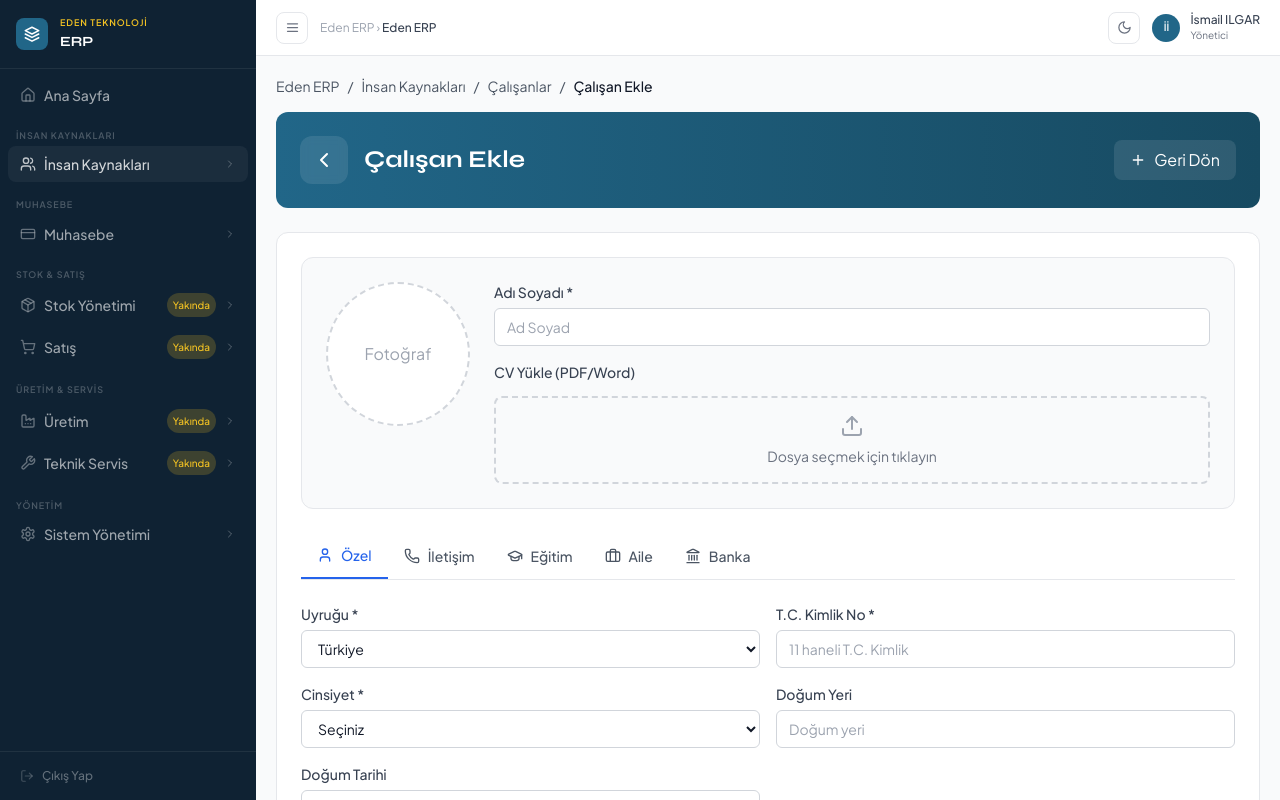
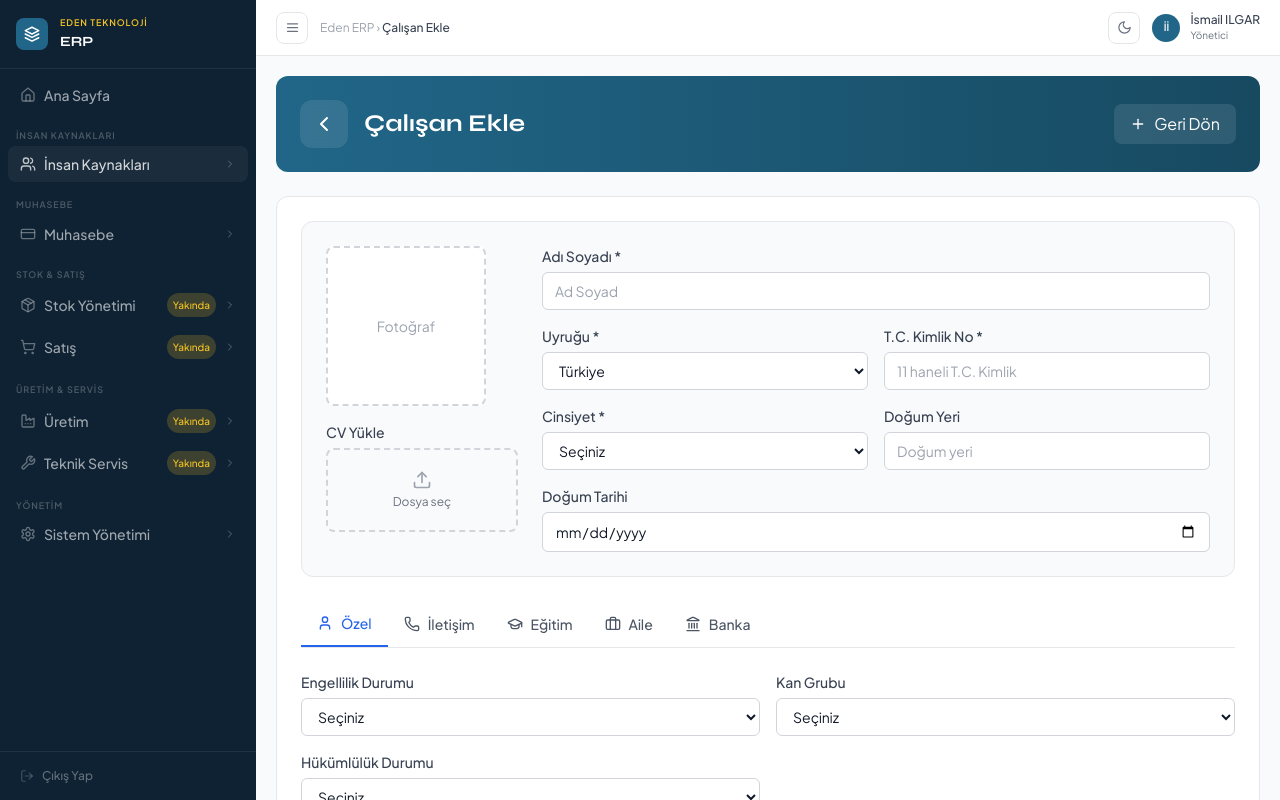
Before and after one commit to ismailthedrizzt/eden-erp, a Next.js app: page /app/ik/personel/ekle in a window 1280 px wide. Built offline with nearby package versions, Linux system fonts and the light colour scheme.

Commit message:
Restructure Hero section with vertical layout and move breadcrumb to header

```diff
--- a/app/app/ik/personel/ekle/page.tsx
+++ b/app/app/ik/personel/ekle/page.tsx
@@ -10,17 +10,6 @@ export default function PersonelEklePage() {
 
   return (
     <>
-      {/* Breadcrumb */}
-      <nav className="flex items-center gap-2 text-sm text-gray-600 dark:text-gray-400 mb-4">
-        <span className="hover:text-gray-900 dark:hover:text-white cursor-pointer" onClick={() => router.push('/')}>Eden ERP</span>
-        <span>/</span>
-        <span className="hover:text-gray-900 dark:hover:text-white cursor-pointer" onClick={() => router.push('/app/ik')}>İnsan Kaynakları</span>
-        <span>/</span>
-        <span className="hover:text-gray-900 dark:hover:text-white cursor-pointer" onClick={() => router.push('/app/ik/personel')}>Çalışanlar</span>
-        <span>/</span>
-        <span className="text-gray-900 dark:text-white font-medium">Çalışan Ekle</span>
-      </nav>
-
       <PageBanner
         title="Çalışan Ekle"
         icon={<ChevronLeft size={24} />}
--- a/app/app/layout.tsx
+++ b/app/app/layout.tsx
@@ -8,8 +8,10 @@ import { cn } from '@/lib/utils'
 
 const BREADCRUMBS: Record<string, string> = {
   '/app': 'Ana Sayfa',
-  '/app/ik/teskilat': 'İK › Teşkilat & Kadro',
-  '/app/ik/personel': 'İK › Çalışanlar',
+  '/app/ik': 'İnsan Kaynakları',
+  '/app/ik/teskilat': 'İnsan Kaynakları › Teşkilat & Kadro',
+  '/app/ik/personel': 'İnsan Kaynakları › Çalışanlar',
+  '/app/ik/personel/ekle': 'İnsan Kaynakları › Çalışanlar › Çalışan Ekle',
   '/app/muhasebe/dashboard': 'Muhasebe › Dashboard',
   '/app/muhasebe/islemler': 'Muhasebe › İşlemler',
   '/app/muhasebe/borclar': 'Muhasebe › Borç Takip',
--- a/components/modules/ik/PersonelForm.tsx
+++ b/components/modules/ik/PersonelForm.tsx
@@ -91,15 +91,18 @@ export default function PersonelForm({ onSuccess, onCancel }: { onSuccess: () =>
       {/* Fixed Hero Section */}
       <div className="bg-gray-50 dark:bg-gray-800 rounded-xl border border-gray-200 dark:border-gray-700 p-6">
         <div className="flex gap-6">
+          {/* Left Panel - Vertical Layout */}
+          <div className="w-48 flex flex-col gap-4">
+            {/* Photo Upload */}
             <div className="relative group">
-            <div className="w-36 h-36 rounded-full border-2 border-dashed border-gray-300 dark:border-gray-600 flex items-center justify-center bg-white dark:bg-gray-900 overflow-hidden">
+              <div className="w-40 h-40 rounded-lg border-2 border-dashed border-gray-300 dark:border-gray-600 flex items-center justify-center bg-white dark:bg-gray-900 overflow-hidden">
                 {formData.photo ? (
                   <img src={URL.createObjectURL(formData.photo)} alt="Fotoğraf" className="w-full h-full object-cover" />
                 ) : (
-                <span className="text-gray-400">Fotoğraf</span>
+                  <span className="text-gray-400 text-sm">Fotoğraf</span>
                 )}
               </div>
-            <div className="absolute inset-0 flex items-center justify-center bg-black/50 opacity-0 group-hover:opacity-100 transition-opacity rounded-full">
+              <div className="absolute inset-0 flex items-center justify-center bg-black/50 opacity-0 group-hover:opacity-100 transition-opacity rounded-lg">
                 <label className="cursor-pointer">
                   <Camera className="text-white" size={24} />
                   <input
@@ -112,6 +115,37 @@ export default function PersonelForm({ onSuccess, onCancel }: { onSuccess: () =>
               </div>
             </div>
 
+            {/* CV Upload */}
+            <div className="flex flex-col gap-1.5">
+              <label className="text-sm font-medium text-gray-700 dark:text-gray-300">CV Yükle</label>
+              <div className="border-2 border-dashed border-gray-300 dark:border-gray-600 rounded-lg p-3">
+                {formData.cv ? (
+                  <div className="flex items-center justify-between">
+                    <span className="text-xs text-gray-700 dark:text-gray-300 truncate">{formData.cv.name}</span>
+                    <button
+                      onClick={() => setFormData({ ...formData, cv: null })}
+                      className="text-red-600 hover:text-red-700 ml-2"
+                    >
+                      <X size={14} />
+                    </button>
+                  </div>
+                ) : (
+                  <label className="cursor-pointer flex flex-col items-center py-2">
+                    <Upload className="text-gray-400 mb-1" size={20} />
+                    <span className="text-xs text-gray-500">Dosya seç</span>
+                    <input
+                      type="file"
+                      accept=".pdf,.doc,.docx"
+                      className="hidden"
+                      onChange={(e) => setFormData({ ...formData, cv: e.target.files?.[0] || null })}
+                    />
+                  </label>
+                )}
+              </div>
+            </div>
+          </div>
+
+          {/* Right Panel - Basic Info */}
           <div className="flex-1 space-y-4">
             <div className="flex flex-col gap-1.5">
               <label className="text-sm font-medium text-gray-700 dark:text-gray-300">Adı Soyadı *</label>
@@ -123,32 +157,68 @@ export default function PersonelForm({ onSuccess, onCancel }: { onSuccess: () =>
               />
             </div>
 
+            <div className="grid grid-cols-2 gap-4">
               <div className="flex flex-col gap-1.5">
-              <label className="block text-sm font-medium text-gray-700 dark:text-gray-300 mb-2">CV Yükle (PDF/Word)</label>
-              <div className="border-2 border-dashed border-gray-300 dark:border-gray-600 rounded-lg p-4">
-                {formData.cv ? (
-                  <div className="flex items-center justify-between">
-                    <span className="text-sm text-gray-700 dark:text-gray-300">{formData.cv.name}</span>
-                    <button
-                      onClick={() => setFormData({ ...formData, cv: null })}
-                      className="text-red-600 hover:text-red-700"
+                <label className="text-sm font-medium text-gray-700 dark:text-gray-300">Uyruğu *</label>
+                <select
+                  className="w-full bg-white dark:bg-gray-900 border border-gray-300 dark:border-gray-700 rounded-md px-3 py-2 text-sm text-gray-900 dark:text-white focus:ring-2 focus:ring-blue-500"
+                  value={formData.nationality}
+                  onChange={e => setFormData({ ...formData, nationality: e.target.value })}
                 >
-                      <X size={16} />
-                    </button>
+                  <option value="TR">Türkiye</option>
+                  <option value="US">Amerika Birleşik Devletleri</option>
+                  <option value="DE">Almanya</option>
+                  <option value="FR">Fransa</option>
+                  <option value="GB">Birleşik Krallık</option>
+                </select>
               </div>
-                ) : (
-                  <label className="cursor-pointer flex flex-col items-center">
-                    <Upload className="text-gray-400 mb-2" size={24} />
-                    <span className="text-sm text-gray-500">Dosya seçmek için tıklayın</span>
+
+              <div className="flex flex-col gap-1.5">
+                <label className="text-sm font-medium text-gray-700 dark:text-gray-300">
+                  {isTurkey ? 'T.C. Kimlik No *' : 'Pasaport No *'}
+                </label>
                 <input
-                      type="file"
-                      accept=".pdf,.doc,.docx"
-                      className="hidden"
-                      onChange={(e) => setFormData({ ...formData, cv: e.target.files?.[0] || null })}
+                  className="w-full bg-white dark:bg-gray-900 border border-gray-300 dark:border-gray-700 rounded-md px-3 py-2 text-sm text-gray-900 dark:text-white focus:ring-2 focus:ring-blue-500"
+                  placeholder={isTurkey ? '11 haneli T.C. Kimlik' : 'Pasaport No'}
+                  value={formData.idNumber}
+                  onChange={e => setFormData({ ...formData, idNumber: e.target.value })}
                 />
-                  </label>
-                )}
               </div>
+            </div>
+
+            <div className="grid grid-cols-2 gap-4">
+              <div className="flex flex-col gap-1.5">
+                <label className="text-sm font-medium text-gray-700 dark:text-gray-300">Cinsiyet *</label>
+                <select
+                  className="w-full bg-white dark:bg-gray-900 border border-gray-300 dark:border-gray-700 rounded-md px-3 py-2 text-sm text-gray-900 dark:text-white focus:ring-2 focus:ring-blue-500"
+                  value={formData.gender}
+                  onChange={e => setFormData({ ...formData, gender: e.target.value })}
+                >
+                  <option value="">Seçiniz</option>
+                  <option value="erkek">Erkek</option>
+                  <option value="kadin">Kadın</option>
+                </select>
+              </div>
+
+              <div className="flex flex-col gap-1.5">
+                <label className="text-sm font-medium text-gray-700 dark:text-gray-300">Doğum Yeri</label>
+                <input
+                  className="w-full bg-white dark:bg-gray-900 border border-gray-300 dark:border-gray-700 rounded-md px-3 py-2 text-sm text-gray-900 dark:text-white focus:ring-2 focus:ring-blue-500"
+                  placeholder="Doğum yeri"
+                  value={formData.birthPlace}
+                  onChange={e => setFormData({ ...formData, birthPlace: e.target.value })}
+                />
+              </div>
+            </div>
+
+            <div className="flex flex-col gap-1.5">
+              <label className="text-sm font-medium text-gray-700 dark:text-gray-300">Doğum Tarihi</label>
+              <input
+                type="date"
+                className="w-full bg-white dark:bg-gray-900 border border-gray-300 dark:border-gray-700 rounded-md px-3 py-2 text-sm text-gray-900 dark:text-white focus:ring-2 focus:ring-blue-500"
+                value={formData.birthDate}
+                onChange={e => setFormData({ ...formData, birthDate: e.target.value })}
+              />
             </div>
           </div>
         </div>
@@ -182,71 +252,9 @@ export default function PersonelForm({ onSuccess, onCancel }: { onSuccess: () =>
       {/* Tab Content */}
       {activeTab === 'ozel' && (
         <div className="space-y-6">
-          <div className="grid grid-cols-1 md:grid-cols-2 gap-4">
-            <div className="flex flex-col gap-1.5">
-              <label className="text-sm font-medium text-gray-700 dark:text-gray-300">Uyruğu *</label>
-              <select
-                className="w-full bg-white dark:bg-gray-900 border border-gray-300 dark:border-gray-700 rounded-md px-3 py-2 text-sm text-gray-900 dark:text-white focus:ring-2 focus:ring-blue-500"
-                value={formData.nationality}
-                onChange={e => setFormData({ ...formData, nationality: e.target.value })}
-              >
-                <option value="TR">Türkiye</option>
-                <option value="US">Amerika Birleşik Devletleri</option>
-                <option value="DE">Almanya</option>
-                <option value="FR">Fransa</option>
-                <option value="GB">Birleşik Krallık</option>
-              </select>
-            </div>
-
-            <div className="flex flex-col gap-1.5">
-              <label className="text-sm font-medium text-gray-700 dark:text-gray-300">
-                {isTurkey ? 'T.C. Kimlik No *' : 'Pasaport No *'}
-              </label>
-              <input
-                className="w-full bg-white dark:bg-gray-900 border border-gray-300 dark:border-gray-700 rounded-md px-3 py-2 text-sm text-gray-900 dark:text-white focus:ring-2 focus:ring-blue-500"
-                placeholder={isTurkey ? '11 haneli T.C. Kimlik' : 'Pasaport No'}
-                value={formData.idNumber}
-                onChange={e => setFormData({ ...formData, idNumber: e.target.value })}
-              />
-            </div>
-
-            <div className="flex flex-col gap-1.5">
-              <label className="text-sm font-medium text-gray-700 dark:text-gray-300">Cinsiyet *</label>
-              <select
-                className="w-full bg-white dark:bg-gray-900 border border-gray-300 dark:border-gray-700 rounded-md px-3 py-2 text-sm text-gray-900 dark:text-white focus:ring-2 focus:ring-blue-500"
-                value={formData.gender}
-                onChange={e => setFormData({ ...formData, gender: e.target.value })}
-              >
-                <option value="">Seçiniz</option>
-                <option value="erkek">Erkek</option>
-                <option value="kadin">Kadın</option>
-              </select>
-            </div>
-
-            <div className="flex flex-col gap-1.5">
-              <label className="text-sm font-medium text-gray-700 dark:text-gray-300">Doğum Yeri</label>
-              <input
-                className="w-full bg-white dark:bg-gray-900 border border-gray-300 dark:border-gray-700 rounded-md px-3 py-2 text-sm text-gray-900 dark:text-white focus:ring-2 focus:ring-blue-500"
-                placeholder="Doğum yeri"
-                value={formData.birthPlace}
-                onChange={e => setFormData({ ...formData, birthPlace: e.target.value })}
-              />
-            </div>
-
-            <div className="flex flex-col gap-1.5">
-              <label className="text-sm font-medium text-gray-700 dark:text-gray-300">Doğum Tarihi</label>
-              <input
-                type="date"
-                className="w-full bg-white dark:bg-gray-900 border border-gray-300 dark:border-gray-700 rounded-md px-3 py-2 text-sm text-gray-900 dark:text-white focus:ring-2 focus:ring-blue-500"
-                value={formData.birthDate}
-                onChange={e => setFormData({ ...formData, birthDate: e.target.value })}
-              />
-            </div>
-          </div>
-
           {/* Military Status (Conditional) */}
           {formData.gender === 'erkek' && (
-            <div className="grid grid-cols-1 md:grid-cols-2 gap-4 pt-4 border-t border-gray-200 dark:border-gray-700">
+            <div className="grid grid-cols-1 md:grid-cols-2 gap-4">
               <div className="flex flex-col gap-1.5">
                 <label className="text-sm font-medium text-gray-700 dark:text-gray-300">Askerlik Durumu</label>
                 <select
@@ -278,7 +286,7 @@ export default function PersonelForm({ onSuccess, onCancel }: { onSuccess: () =>
           )}
 
           {/* Health and Legal */}
-          <div className="grid grid-cols-1 md:grid-cols-2 gap-4 pt-4 border-t border-gray-200 dark:border-gray-700">
+          <div className="grid grid-cols-1 md:grid-cols-2 gap-4">
             <div className="flex flex-col gap-1.5">
               <label className="text-sm font-medium text-gray-700 dark:text-gray-300">Engellilik Durumu</label>
               <select
```
Lines whose indentation alone changed are shown as unchanged.
